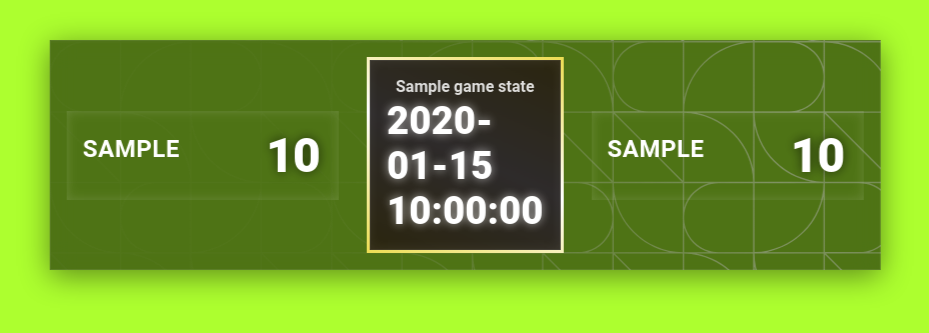
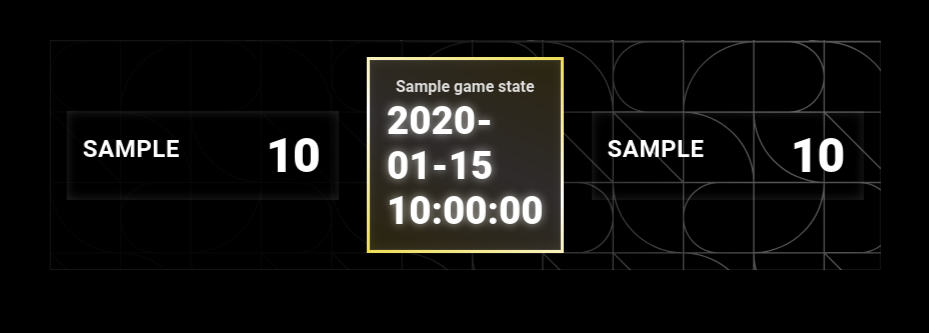
Before and after one commit to hasenbalg/handball_scorebug, a Flask app: template app/templates/display.html in a window 1280 px wide. Shown: the top 333 px of the page, without its empty margins (175-1104 px from the left). Run offline with Flask 3, Linux system fonts and the light colour scheme; the template is opened without the code that fills it: most values are stand-ins (such as "Sample title", 1, 10 or a date in 2020).

Commit message:
fix background color

```diff
--- a/app/templates/display.html
+++ b/app/templates/display.html
@@ -8,7 +8,7 @@
     <link rel="stylesheet" href="{{ url_for('static', filename='display.css') }}">
 </head>
 
-<body class="display-body" style="background-color: greenyellow !important;">
+<body class="display-body">
 
     <!-- SCOREBUG -->
     <div class="scorebug" id="scorebug">
```
